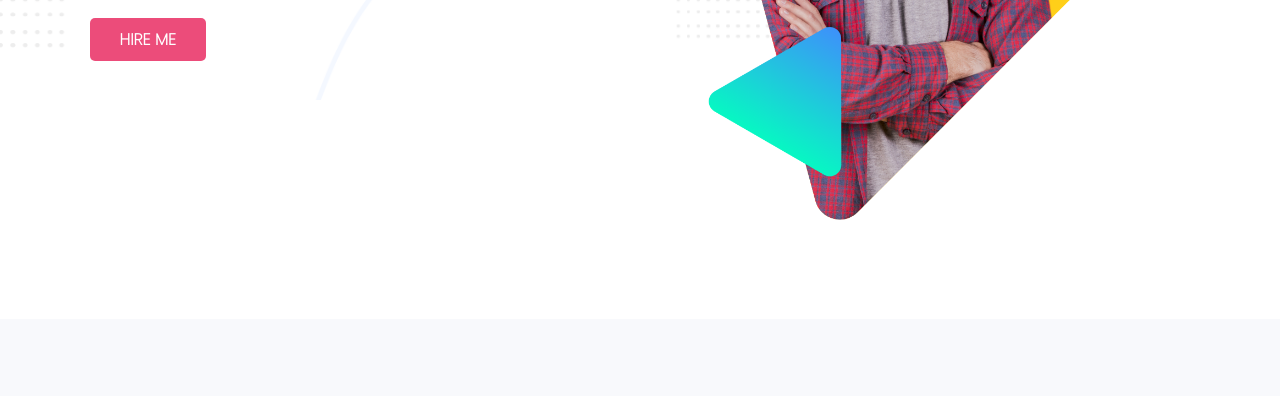
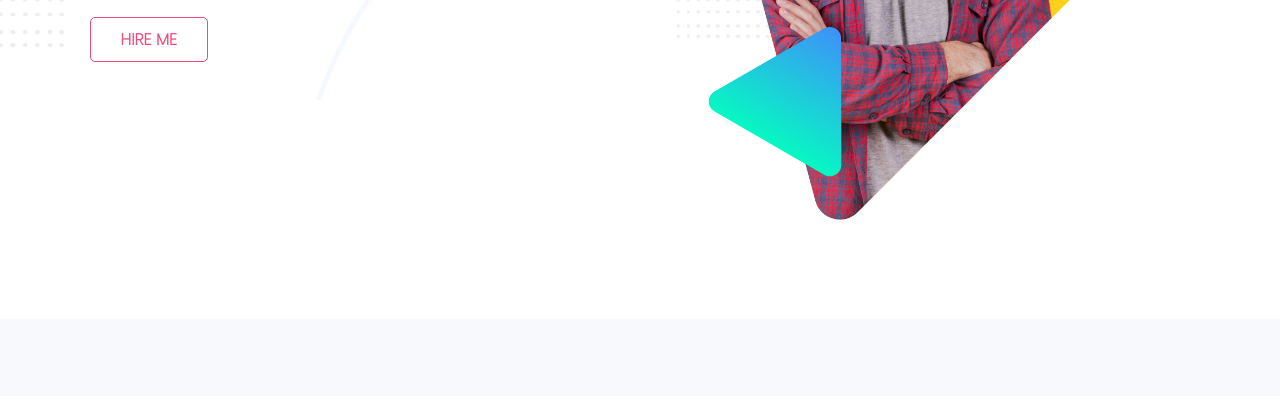
Before and after one commit to Saiedafride11/personal-website, a plain HTML site: page index.html in a window 1280 px wide. In both pictures the pointer is over the link "HIRE ME". Shown: the part 401-797 px from the top of the page. Drawn offline with Linux system fonts and the light colour scheme.

Commit message:
new edit

```diff
--- a/style.css
+++ b/style.css
@@ -43,8 +43,14 @@ body{
     font-weight: 700;
     color: white;
     background-color: #ec4c7a;
+    border: 1px solid transparent;
 }
-
+.link-button:hover{
+    border: 1px solid #ec4c7a;
+    background: transparent;
+    color: #ec4c7a;
+    transition: 1s;
+}
 
 
 
@@ -131,6 +137,14 @@ body{
     background: #ec4f8f;
     color: #fff;
     margin-top: 50px;
+    border: 1px solid transparent;
+}
+
+.footer-box:hover{
+    border: 1px solid #ec4c7a;
+    background: transparent;
+    color: #ec4c7a;
+    transition: 1s;
 }
 
 .footer-box h4{
```
Also changed, not shown: index.html (+4 -1 lines).
